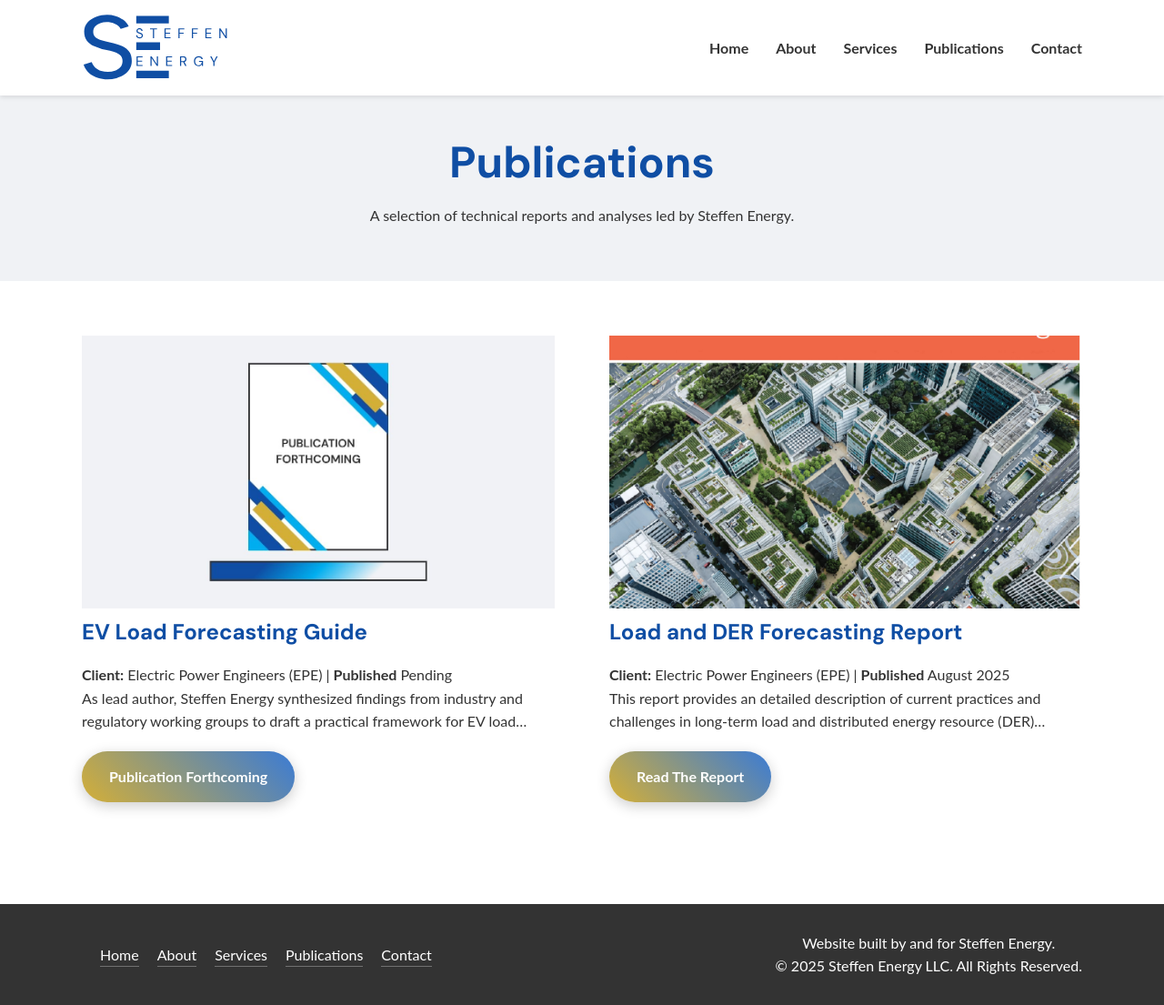
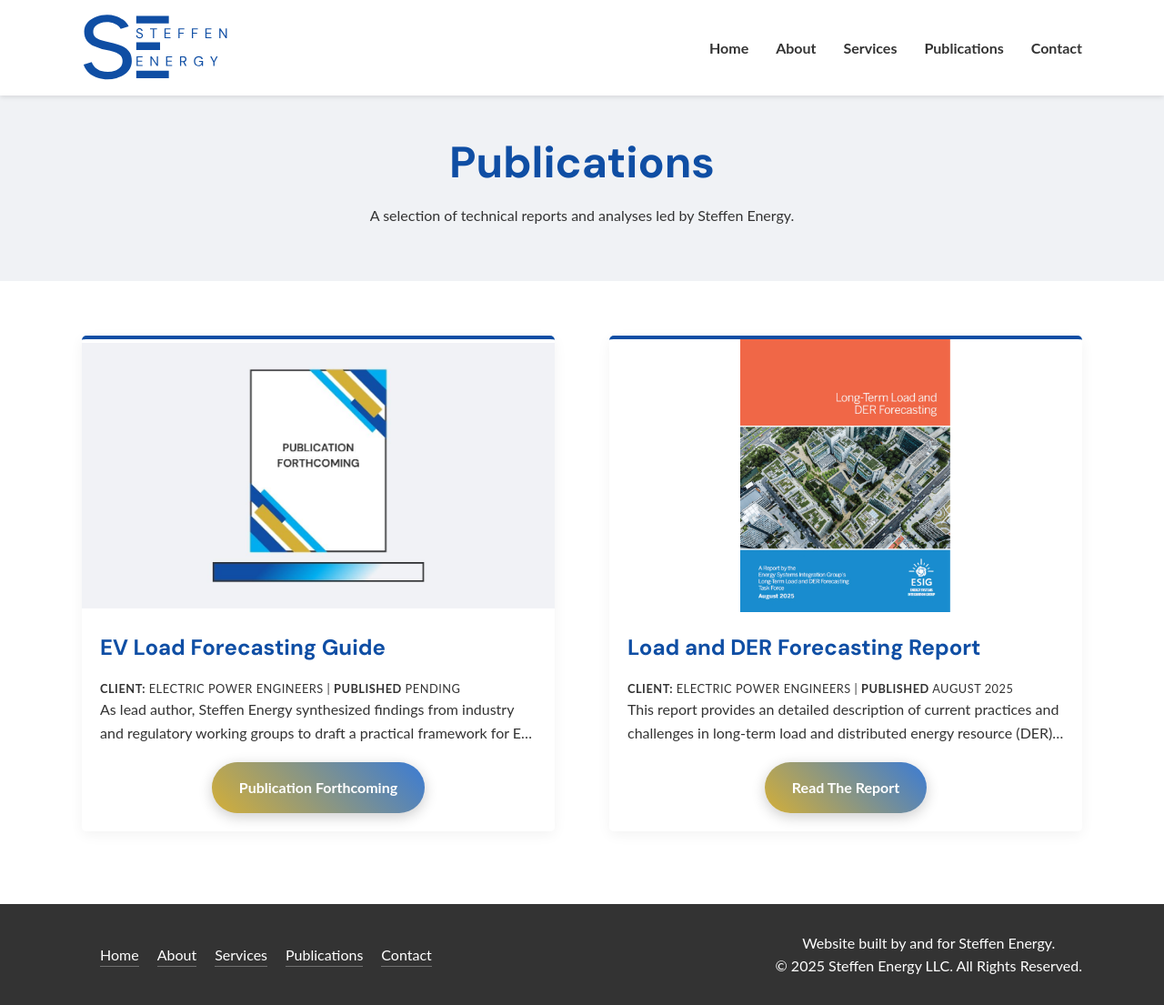
Before and after one commit to steffen-energy/steffen-energy.github.io, a Jekyll site: the page built from publications.html, in a window 1280 px wide and 1105 px high. Shown: the whole window at 91% size. Built offline with Jekyll 4.4.1, drawn with Linux system fonts in a browser that asks for light colours.

Commit message:
publications card update

```diff
--- a/_data/publications.yml
+++ b/_data/publications.yml
@@ -1,5 +1,5 @@
 - title: "EV Load Forecasting Guide"
-  client: "Electric Power Engineers (EPE)"
+  client: "Electric Power Engineers"
   date: "Pending"
   summary: "As lead author, Steffen Energy synthesized findings from industry and regulatory working groups to draft a practical framework for EV load forecasting."
   image: "assets/img/PublicationForthcoming.jpg"
@@ -8,10 +8,10 @@
   status: forthcoming # Remove when published
 
 - title: "Load and DER Forecasting Report"
-  client: "Electric Power Engineers (EPE)"
+  client: "Electric Power Engineers"
   date: "August 2025"
   summary: "This report provides an detailed description of current practices and challenges in long-term load and distributed energy resource (DER) forecasting."
-  image: "assets/img/LoadDERCover.png"
+  image: "assets/img/LT-Load-and-DER-Forecasting-report.png"
   alt_text: "Cover of the Load and DER Forecasting Report"
   url: "https://www.esig.energy/long-term-load-and-der-forecasting/"
   status: # Remove when published
--- a/assets/css/style.css
+++ b/assets/css/style.css
@@ -322,6 +322,23 @@
 #featured-work {
     background-color: var(--light-gray);
 }
+.publication-card {
+    border-radius: 5px;
+    box-shadow: 0 4px 15px rgba(0,0,0,0.05);
+    transition: transform 0.3s, box-shadow 0.3s;
+    display: flex;
+    flex-direction: column;
+    overflow: hidden;
+    border-top: 4px solid var(--primary-color);
+}
+
+.publication-card .card-content {
+    padding: 20px 20px 0px 20px;
+    display: flex;
+    flex-direction: column;
+    flex-grow: 1;
+    background-color: white;
+}
 
 .publication-summary {
     overflow: hidden;
@@ -336,9 +353,23 @@
 }
 
 .publication-card img {
+    display: block;
     width: 100%;
-    height: 300px;         /* This sets a consistent height for all card images */
-    object-fit: cover;     /* Add this line - it's the key to the fix */
+    height: 300px;
+    object-fit: contain;
+    aspect-ratio: 16 / 9;
+}
+
+.publication-meta {
+    font-size: 0.8rem;
+    text-transform: uppercase;
+    letter-spacing: 0.5px;
+}
+
+.publication-card .card-content .cta-button {
+    align-self: center;
+    width: fit-content;
+    margin-bottom: 20px;
 }
 
 /* ------------------- */
--- a/index.html
+++ b/index.html
@@ -81,7 +81,7 @@
         <img src="{{ pub.image | relative_url }}" alt="{{ pub.alt_text }}">
         <div class="card-content">
           <h3>{{ pub.title }}</h3>
-          <p class="publication-meta"><b>Client:</b> {{ pub.client }} | <b>Published</b> {{ pub.date }}</p>
+          <p class="publication-meta"><b>Client:</b> {{ pub.client }} | <b>Published:</b> {{ pub.date }}</p>
           <p class="publication-summary">{{ pub.summary }}</p>
 
           {% if pub.status == "forthcoming" %}
```
Also changed, not shown: assets/img/LT-Load-and-DER-Forecasting-report.png (renamed from assets/img/LoadDERCover.png).
